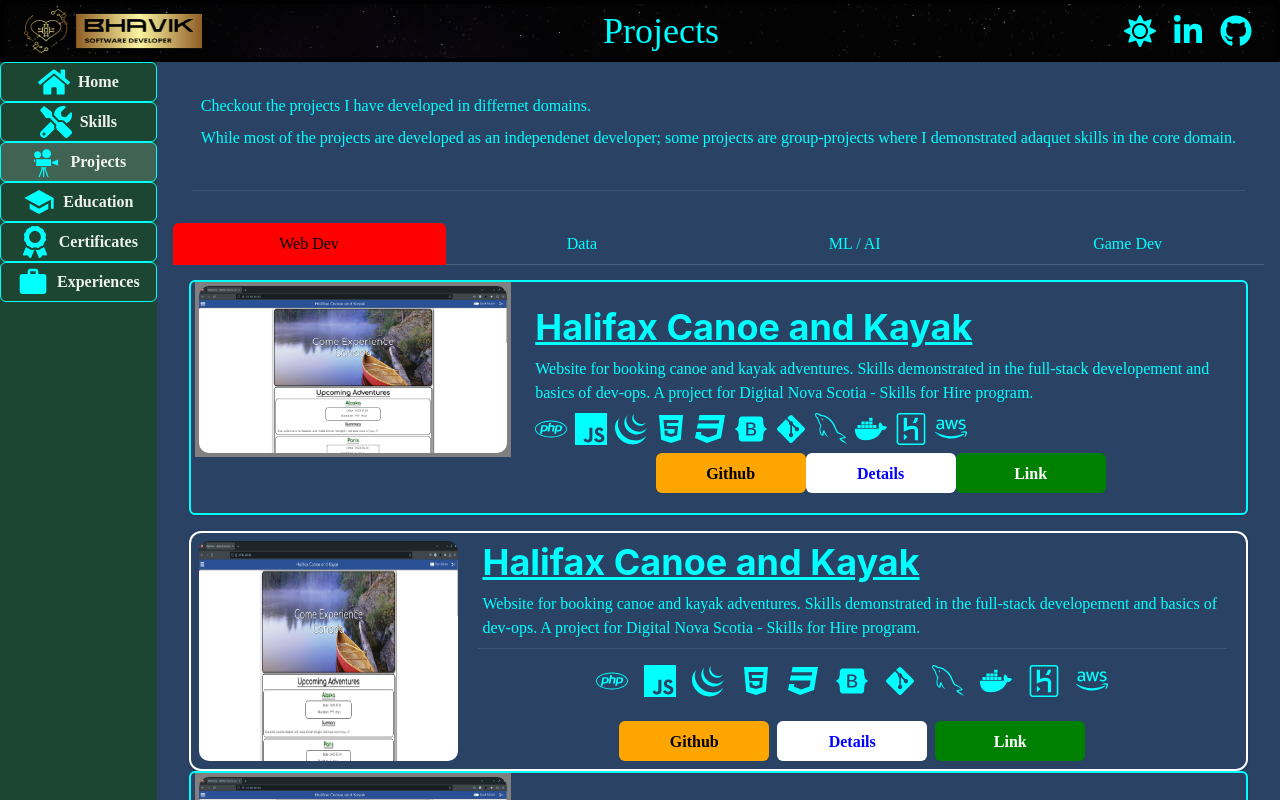
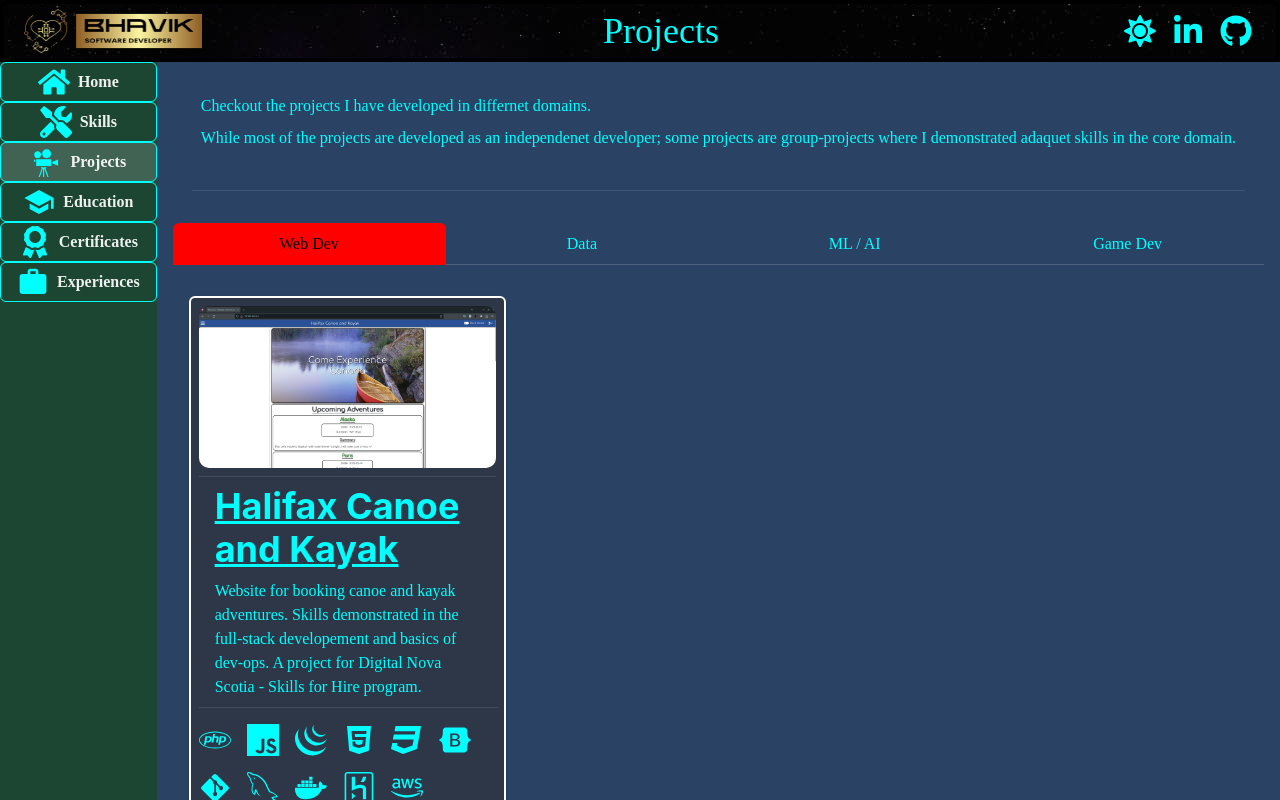
Before and after one commit to bhavik-knight/portfolio-chakra, a React (Vite) app in the folder react/frontend/: page / in a window 1280 px wide. Both pictures are taken after a click on the button "Projects". Shown: the top 800 px of the page. Built offline with nearby package versions, Linux system fonts and the light colour scheme.

Commit message:
new card-design - dalon & kyle like card design instead of brian's design

```diff
--- a/react/frontend/src/components/Projects.jsx
+++ b/react/frontend/src/components/Projects.jsx
@@ -22,55 +22,78 @@ import { Tabs, Tab, TabPanels, TabPanel, TabList, } from "@chakra-ui/react"
 import { Card, CardHeader, CardBody, CardFooter } from "@chakra-ui/react"
 import { nanoid } from "nanoid"
 import { icons } from "./Icons"
+import { ProjectCard } from "./ProjectCard"
 
 function Projects() {
 
-    const projectTypes = ["web", "data", "ml", "game"]
+    const projectTypes = ["web", "data", "ai", "game"]
 
     function getProjectCard(projectList) {
         return projectList.map(project =>
             <>
-                <Card key={nanoid()} bg="none" border="2px solid cyan" maxH="500px" justifyContent="center">
-                    <Flex m={0} p={0} bg="">
-                        <Flex mx={1} p={1} bg="gray" height="100%" maxW="30%">
+                {/* dalon's design */}
+                <Card
+                    key={nanoid()}
+                    border="2px solid white"
+                    boxSize={{ base: "100%", md: "50%", xl: "30%" }}
+                    mt={4} p={2}
+                >
+                    <Stack
+                        justifyContent="center"
+                    >
+                        <Flex>
                             <Img src={project.displayImg} className="projectDisplayImg" />
                         </Flex>
 
-                        <Stack>
-                            <CardBody>
-                                <Heading my={1} px="auto" textDecoration="underline">{project.title}</Heading>
-                                <Text my={2}>
+                        <Divider />
+                        <CardHeader px={4} py={0}>
+                            <Heading textDecoration="underline">
+                                {project.title}
+                            </Heading>
+                        </CardHeader> p={0}
+                        <CardBody p={0}>
+                            <Text px={4}>
                                 {project.description}
                             </Text>
-                                <Wrap my={2}>
+                            <Divider width="95%" px={2} mx="auto" my={2} />
+                            <Flex justifyContent="center">
+                                <Wrap my={2} spacing={4}>
                                     {
                                         project.technologies.map(tech => {
                                             return (
+                                                <Tooltip key={nanoid()} label={tech} aria-label={tech} hasArrow>
                                                     <WrapItem
-                                                    key={nanoid()}
-                                                    spacing={2}
-                                                    // border="2px solid white"
+                                                        className="projectSkills"
                                                         borderRadius="8px"
                                                     >
                                                         {icons[tech]}
                                                     </WrapItem>
+                                                </Tooltip>
                                             )
                                         })
                                     }
                                 </Wrap>
-                                <Flex mt={2} justifyContent="center">
+
+                            </Flex>
+                        </CardBody>
+                        <CardFooter p={0} justifyContent="center">
+                            <Wrap mt={2}>
                                 <Button width="150px" bg="orange" color="black">Github</Button>
                                 <Button width="150px" bg="white" color="blue">Details</Button>
                                 <Button width="150px" bg="green" color="white">Link</Button>
-                                </Flex>
-                            </CardBody>
+                            </Wrap>
+                        </CardFooter>
                     </Stack>
-                    </Flex >
                 </Card >
 
-                <Card border="2px solid white" mt={4} p={2} bg="none" size={{ base: "sm", md: "lg" }}>
-                    <Stack direction={{ base: "column", md: "row" }} justifyContent="center">
-                        <Flex maxW={{ base: "100%", md: "25%" }}>
+                {/* brain's design */}
+                {/*
+                < Card key={nanoid()} border="2px solid white" mt={4} p={2} >
+                    <Stack
+                        justifyContent="center"
+                        direction={{ base: "column", lg: "row" }}
+                    >
+                        <Flex maxW={{ base: "100%", md: "30%" }}>
                             <Img src={project.displayImg} className="projectDisplayImg" />
                         </Flex>
                         <Flex>
@@ -90,9 +113,8 @@ function Projects() {
                                             {
                                                 project.technologies.map(tech => {
                                                     return (
-                                                        <Tooltip label={tech} aria-label={tech} hasArrow>
+                                                        <Tooltip key={nanoid()} label={tech} aria-label={tech} hasArrow>
                                                             <WrapItem
-                                                                key={nanoid()}
                                                                 className="projectSkills"
                                                                 borderRadius="8px"
                                                             >
@@ -116,8 +138,8 @@ function Projects() {
                             </Stack>
                         </Flex>
                     </Stack>
-
                 </Card >
+            */}
             </>
         )
     }
@@ -157,6 +179,11 @@ function Projects() {
                         projectTypes.map(type =>
                             <TabPanel key={nanoid()}>
                                 {getProjectCard(projects.filter(p => p["type"] === type))}
+                                {/* {
+                                    projects.filter(p => p.type === type).map(p =>
+                                        <ProjectCard key={nanoid()} project={p} />
+                                    )
+                                } */}
                             </TabPanel>
                         )
                     }
```
Lines whose indentation alone changed are shown as unchanged.
